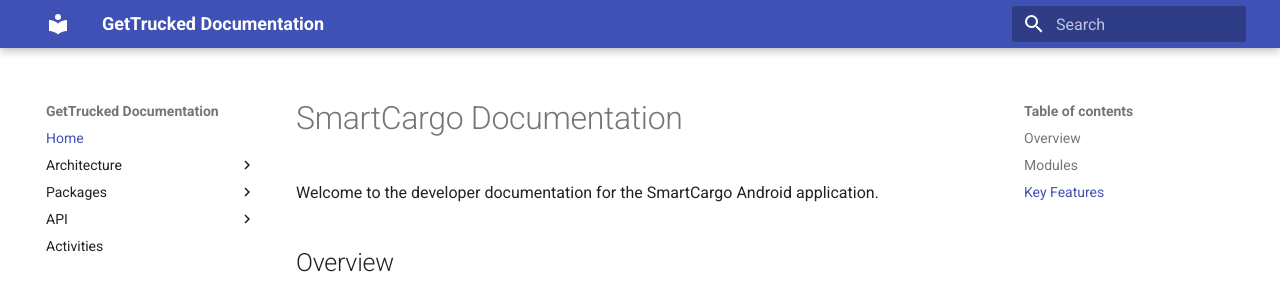
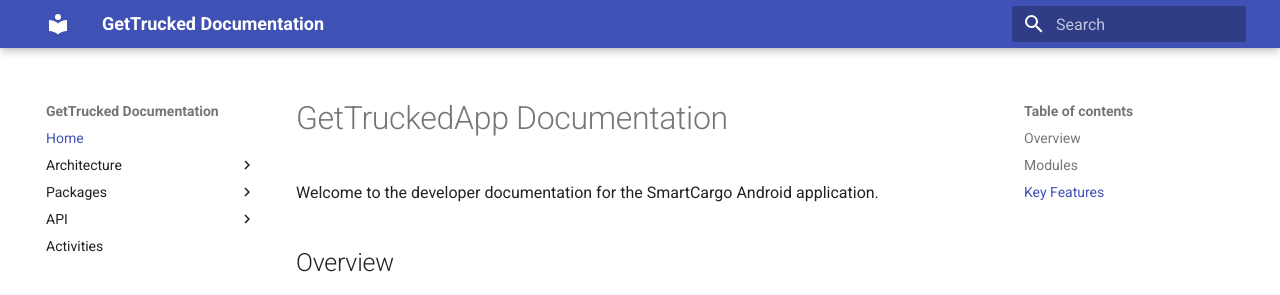
Before and after one commit to Peak-Soft/GetTruckedAppDocs, an MkDocs documentation site: the page built from source/docs/index.md, in a window 1280 px wide and 1086 px high. Shown: the top 295 px of the window. Built offline with MkDocs 1.6.1 and Material for MkDocs 9.7.7, drawn with Linux system fonts in a browser that asks for light colours.

Commit message:
Update documentation title to GetTruckedApp
Changed the main heading in index.md from 'SmartCargo Documentation' to 'GetTruckedApp Documentation' to reflect the updated application name.

```diff
--- a/source/docs/index.md
+++ b/source/docs/index.md
@@ -1,4 +1,4 @@
-# SmartCargo Documentation
+# GetTruckedApp Documentation
 
 Welcome to the developer documentation for the SmartCargo Android application.
 
```
